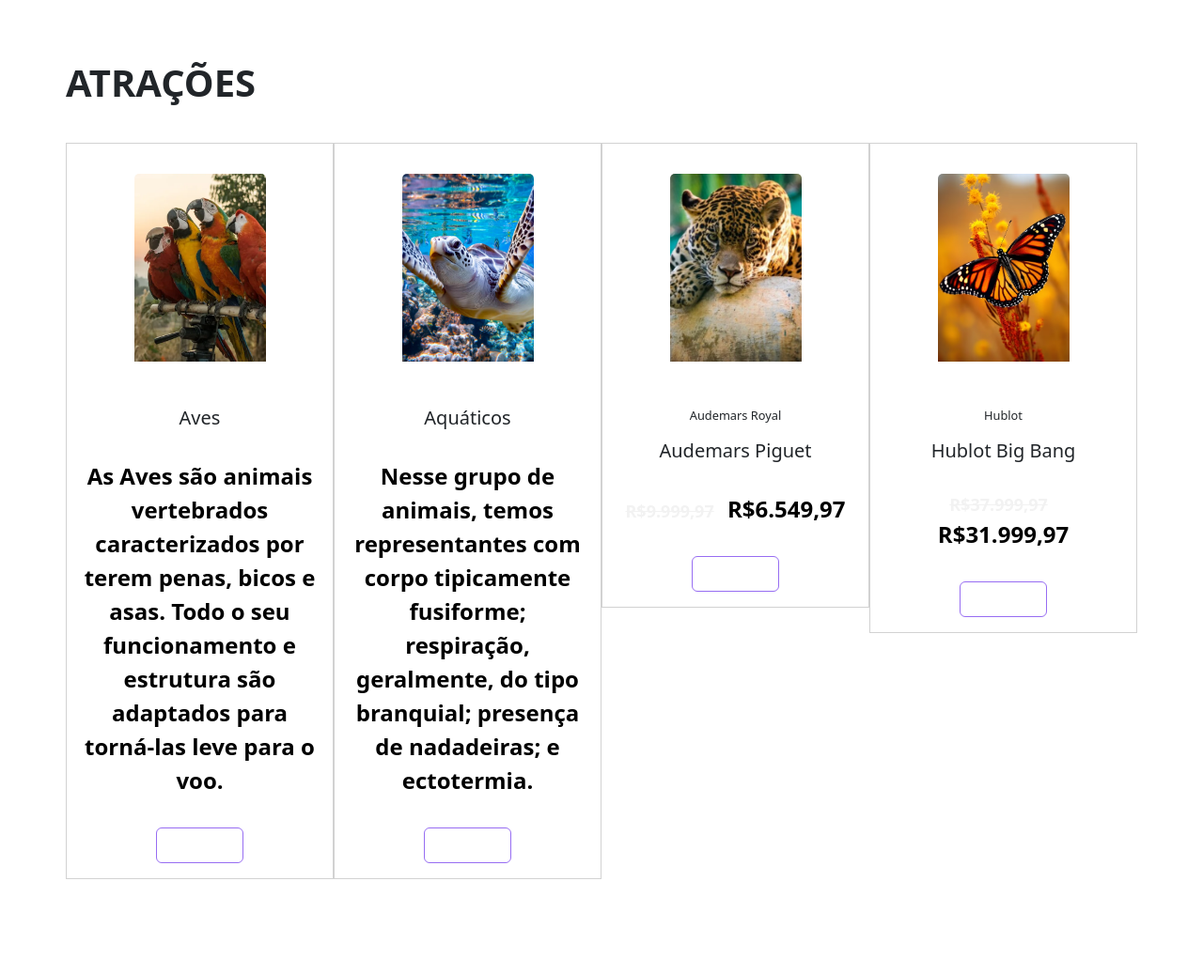
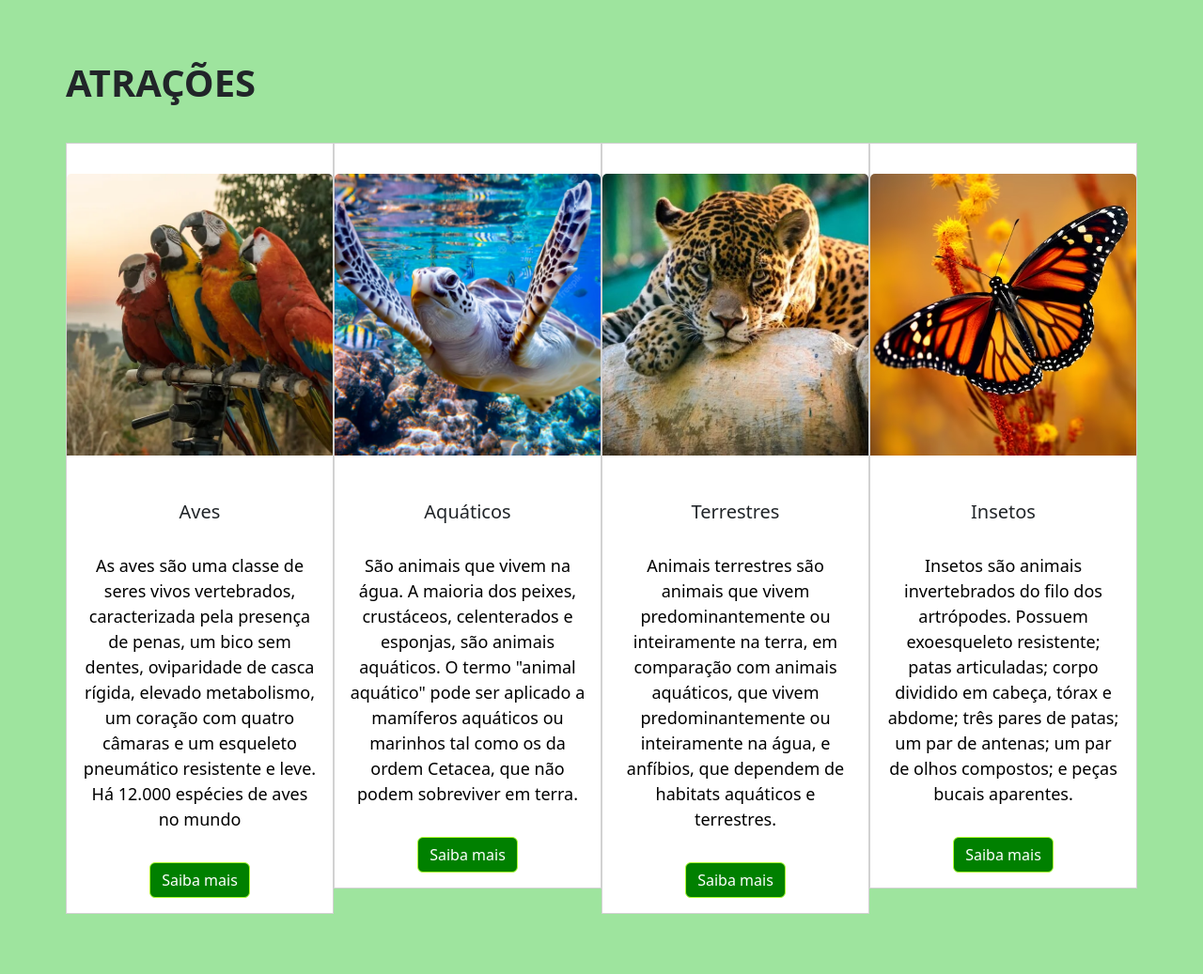
Before and after one commit to kauezzzz/wezoo, a PHP site: page /atracoes.html in a window 1280 px wide. Shown: the whole page at 94% size. Before the commit the page ends 936 px from the top, so only its background shows below. Run offline with PHP 8.4, Linux system fonts and the light colour scheme.

Commit message:
fim
fim atrações

```diff
--- a/atracoes.html
+++ b/atracoes.html
@@ -38,10 +38,10 @@
 
             <!-- Linha com os produtos best sellers -->
             <div class="row">
-              <!-- Primeiro produto -->
+              <!-- Primeiro animal -->
               <div class="col-12 col-md-3">
                 <div class="card destaque">
-                  <img src="img/araras.png" class="card-img-top img-fluid" alt="Relógio">
+                  <img src="img/araras.png" class="card-img-top img-fluid" alt="Animal">
                   <div class="card-body">
                     <!-- Categoria do produto -->
                     <!-- <p class="card-category secondary-color">Rolex</p> -->
@@ -50,17 +50,17 @@
                     <p class="card-text primary-color">
                       <!-- Preço original e preço com desconto do produto  -->
                       <!-- <span class="original-price">R$17.999,97</span> -->
-                      <span class="discount-price">As Aves são animais vertebrados caracterizados por terem penas, bicos e asas.  Todo o seu funcionamento e estrutura são adaptados para torná-las leve para o voo.</span>
+                      <span class="discount-price"> As aves são uma classe de seres vivos vertebrados, caracterizada pela presença de penas, um bico sem dentes, oviparidade de casca rígida, elevado metabolismo, um coração com quatro câmaras e um esqueleto pneumático resistente e leve. Há 12.000 espécies de aves no mundo</span>
                     </p>
                     <!-- Botão de compra do produto -->
-                    <a href="#" class="btn btn-primary">Comprar</a>
+                    <a href="#" class="btn btn-primary">Saiba mais</a>
                   </div>
                 </div>
               </div>
-              <!-- Segundo produto -->
+              <!-- Segundo animal -->
               <div class="col-12 col-md-3">
                 <div class="card primary-bg-color">
-              <img src="img/tartaruguinha.png" class="card-img-top img-fluid" alt="Relógio">
+              <img src="img/tartaruguinha.png" class="card-img-top img-fluid" alt="Animal">
               <div class="card-body">
                 <!-- Categoria do produto -->
                 <!-- <p class="card-category secondary-color">Patek Philippe</p> -->
@@ -69,48 +69,48 @@
               <p class="card-text primary-color">
                 <!-- Preço original e preço com desconto do produto -->
                 <!-- <span class="original-price">R$12.999,97</span> -->
-                <span class="discount-price">Nesse grupo de animais, temos representantes com corpo tipicamente fusiforme; respiração, geralmente, do tipo branquial; presença de nadadeiras; e ectotermia.</span>
+                <span class="discount-price">São animais que vivem na água. A maioria dos peixes, crustáceos, celenterados e esponjas, são animais aquáticos. O termo "animal aquático" pode ser aplicado a mamíferos aquáticos ou marinhos tal como os da ordem Cetacea, que não podem sobreviver em terra.</span>
               </p>
               <!-- Botão de compra do produto   -->
-              <a href="#" class="btn btn-primary">Comprar</a>
+              <a href="#" class="btn btn-primary">Saiba mais</a>
               </div>
             </div>
           </div>
-          <!-- Terceiro produto -->
+          <!-- Terceiro animal -->
           <div class="col-12 col-md-3">
             <div class="card destaque">
-              <img src="img/onça.png" class="card-img-top img-fluid" alt="Relógio">
+              <img src="img/onça.png" class="card-img-top img-fluid" alt="Animal">
               <div class="card-body">
                 <!-- Categoria do produto -->
-                <p class="card-category secondary-color">Audemars Royal</p>
+                <!-- <p class="card-category secondary-color">Audemars Royal</p> -->
                 <!-- Título do produto  -->
-                <h5 class="card-tittle secondary-color">Audemars Piguet</h5>
+                <h5 class="card-tittle secondary-color">Terrestres</h5>
                 <p class="card-text primary-color">
                   <!-- Preço original e preço com desconto do produto -->
-                  <span class="original-price">R$9.999,97</span>
-                  <span class="discount-price">R$6.549,97</span>
+                  <!-- <span class="original-price">R$9.999,97</span> -->
+                  <span class="discount-price">Animais terrestres são animais que vivem predominantemente ou inteiramente na terra, em comparação com animais aquáticos, que vivem predominantemente ou inteiramente na água, e anfíbios, que dependem de habitats aquáticos e terrestres. </span>
                 </p>
                 <!-- Botão de compra do produto -->
-                <a href="#" class="btn btn-primary">Comprar</a>
+                <a href="#" class="btn btn-primary">Saiba mais</a>
               </div>
             </div>
           </div>
-          <!-- Quarto produto -->
+          <!-- Quarto animal -->
           <div class="col-12 col-md-3">
             <div class="card primary-bg-color">
-          <img src="img/borboleta.png" class="card-img-top img-fluid" alt="Relógio">
+          <img src="img/borboleta.png" class="card-img-top img-fluid" alt="Animal">
           <div class="card-body">
             <!-- Categoria do produto -->
-            <p class="card-category secondary-color">Hublot</p>
+            <!-- <p class="card-category secondary-color">Hublot</p> -->
             <!-- Título do produto -->
-          <h5 class="card-tittle secondary-color">Hublot Big Bang</h5>
+          <h5 class="card-tittle secondary-color">Insetos</h5>
           <p class="card-text primary-color">
             <!-- Preço original e preço com desconto do produto -->
-            <span class="original-price">R$37.999,97</span>
-            <span class="discount-price">R$31.999,97</span>
+            <!-- <span class="original-price">R$37.999,97</span> -->
+            <span class="discount-price">Insetos são animais invertebrados do filo dos artrópodes. Possuem exoesqueleto resistente; patas articuladas; corpo dividido em cabeça, tórax e abdome; três pares de patas; um par de antenas; um par de olhos compostos; e peças bucais aparentes.</span>
           </p>
           <!-- Botão de compra do produto   -->
-          <a href="#" class="btn btn-primary">Comprar</a>
+          <a href="#" class="btn btn-primary">Saiba mais</a>
           </div>
         </div>
       </div>
--- a/css/styles.css
+++ b/css/styles.css
@@ -1,8 +1,11 @@
 /* BEST SELLERS */
+body {
+    background-color: rgb(158, 228, 158);
+}
 
 /* Define altura e ajusta o redimensionamento das imagens nos cartões */
 .card-img-top {
-    height: 200px;
+    height: 300px;
     object-fit: cover;
   }
 
@@ -47,7 +50,7 @@
   }
 
   .discount-price {
-    font-size: 24px;
+    font-size: 18px;
     color: black; /* Cor destacada para o preço mais baixo */
   }
 
@@ -59,7 +62,7 @@
 
   /* Ajusta o tamanho da imagem nos cartões */
   .card img {
-    width: 140px;
+    width: 600px;
     margin: 2em auto;
   }
 
@@ -71,17 +74,17 @@
   /* Estilos para o texto nos cartões */
   .card .card-text {
     margin: 2em 0;
-    font-weight: bold;
+    /* font-weight: bold; */
   }
 
   /* Estilos para os botões de compra */
   .btn {
-    background-color: transparent;
-    border-color: #976DF2;
+    background-color: green;
+    border-color: greenyellow;
   }
 
   /* Estilos de hover para os botões de compra */
   .btn:hover {
-    background-color: #976DF2;
-    border-color: #976DF2;
+    background-color: rgb(55, 209, 44);
+    border-color: greenyellow;
   }
```
Also changed, not shown: style.css (deleted).
